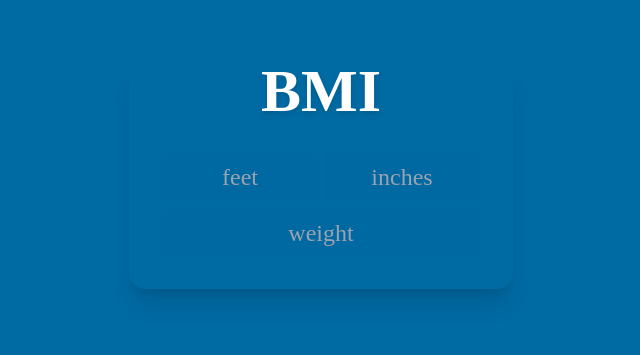
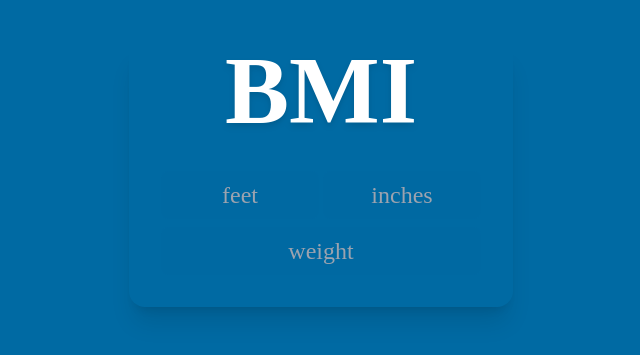
Before and after one commit to brianprost/bmi-calculator, a Next.js app: page / in a window 1280 px wide. Shown: the part 225-580 px from the top of the page, without its empty margins (319-959 px from the left). Built offline with nearby package versions, Linux system fonts and the light colour scheme; a web font is replaced by a local one.

Commit message:
reduced dependency array for bmi

```diff
--- a/pages/index.tsx
+++ b/pages/index.tsx
@@ -30,7 +30,7 @@ const Home: NextPage = () => {
   // set BMI
   useEffect(() => {
     setBmi((703 * +weight) / Math.pow(+height, 2))
-  }, [height, weight, heightFeet, heightInches])
+  }, [height, weight])
 
   // set BMI color
   useEffect(() => {
@@ -60,7 +60,7 @@ const Home: NextPage = () => {
         <div className="bg-inherit-100 card w-96 shadow-xl">
           <figure>
             <h2
-              className={`my-auto text-6xl font-bold ${bmiRangeColor} drop-shadow-md`}
+              className={`my-auto text-8xl font-bold ${bmiRangeColor} drop-shadow-md`}
             >
               {height && weight ? bmi.toFixed(1) : 'BMI'}
             </h2>
```
